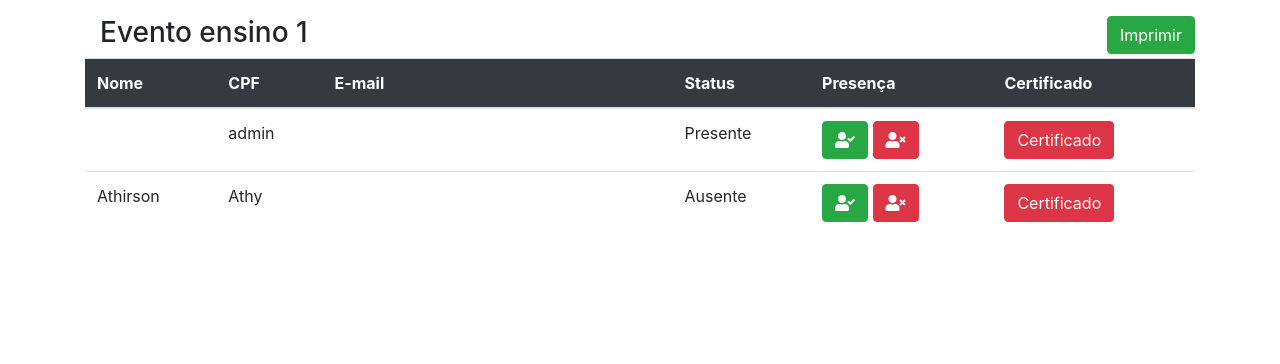
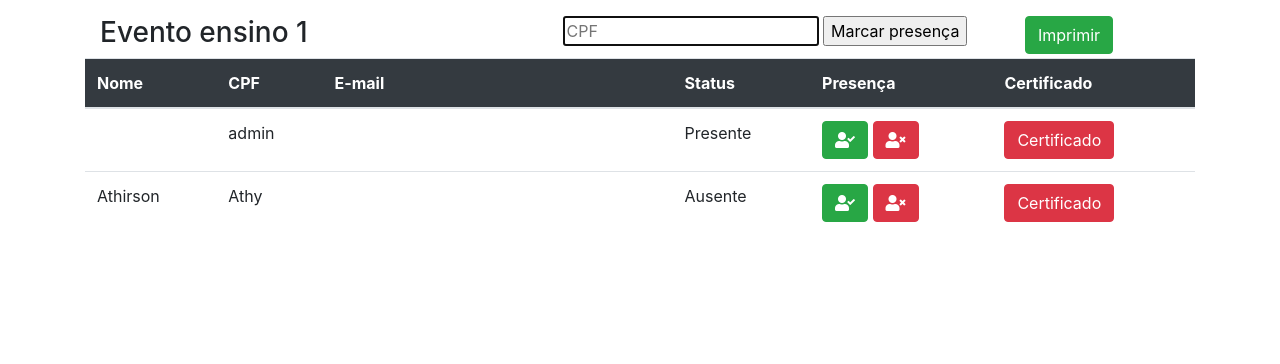
Before and after one commit to ifrs-dev/evenpex, a Django app: page /evento/1/participantes/ in a window 1280 px wide. Shown: the part 56-420 px from the top of the page. Run offline with Django 3.2, Linux system fonts and the light colour scheme; a user stored in the database is signed in; data comes from the database, SQL or seed files in the repository; both versions use the stored data as it was after the commit; some libraries are stand-ins or nearby versions.

Commit message:
campo CPF

```diff
--- a/evenpex/templates/registrations-list.html
+++ b/evenpex/templates/registrations-list.html
@@ -4,12 +4,18 @@
 
 <div class="container">
 	<div class="row">
-		<div class="col-lg">
+		<div class="col-5">
 			<h3>{{ object.title }}</h3>
 		</div>
-		<div class="col-sm-right">
-			<a class="btn btn-success" href="{% url 'registrations-list-pdf' object.pk %}">Imprimir</a>
+		<div class="col-5">
+			<form method="post">
+				{% csrf_token %}
+			<input type="text" name="cpf" placeholder="CPF" autofocus="true">
+			<input type="submit" value="Marcar presença">
+			</form>
+
 		</div>
+		<div class="col-2"><a class="btn btn-success" href="{% url 'registrations-list-pdf' object.pk %}">Imprimir</a></div>
 	</div>
 </div>
 
--- a/events/views.py
+++ b/events/views.py
@@ -1,5 +1,5 @@
 from easy_pdf.views import PDFTemplateResponseMixin
-from django.contrib.auth.models import AnonymousUser
+from django.contrib.auth.models import AnonymousUser, User
 from django.shortcuts import redirect
 from django.views.generic import View, ListView, DetailView
 from django.conf import settings
@@ -48,6 +48,14 @@ class RegistrationsListView(DetailView):
         context['registrations'] = Registration.objects.filter(event=event).order_by('user__first_name')
         context['pdf'] = self.pdf
         return context
+
+    def post(self, request, *args, **kwargs):
+        user = User.objects.get(username=request.POST['cpf'])
+        registration = Registration.objects.get(user=user, event=self.get_object())
+        registration.status = 2
+        registration.save()
+        return super().get(request, *args, **kwargs)
+
 
 
 class RegistrationsPDFView(RegistrationsListView, PDFTemplateResponseMixin):
```
Also changed, not shown: db.sqlite3.
